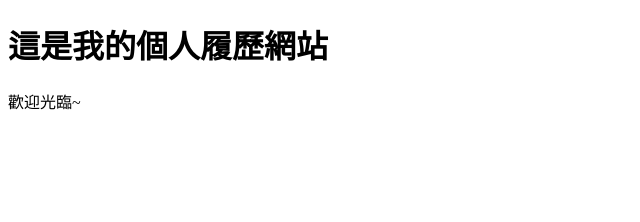
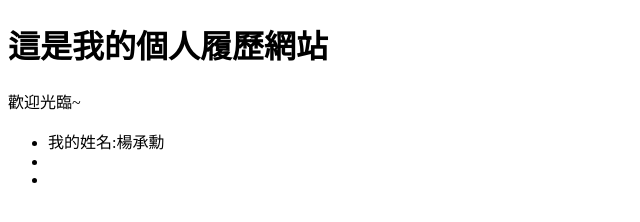
Before and after one commit to Cheng-Shiun/cheng_shiun.github.io, a plain HTML site: page index.html in a window 1280 px wide. Shown: the whole page, without its empty margins (0-640 px from the left). Drawn offline with Linux system fonts and the light colour scheme.

Commit message:
新增名字

```diff
--- a/index.html
+++ b/index.html
@@ -8,5 +8,14 @@
 <body>
     <h1>這是我的個人履歷網站</h1>
     <p>歡迎光臨~</p>
+    <section>
+        <div>
+            <ul>
+                <li>我的姓名:<span>楊承勳<span></li>
+                <li></li>
+                <li></li>
+            </ul>
+        </div>
+    </section>
 </body>
 </html>
```
